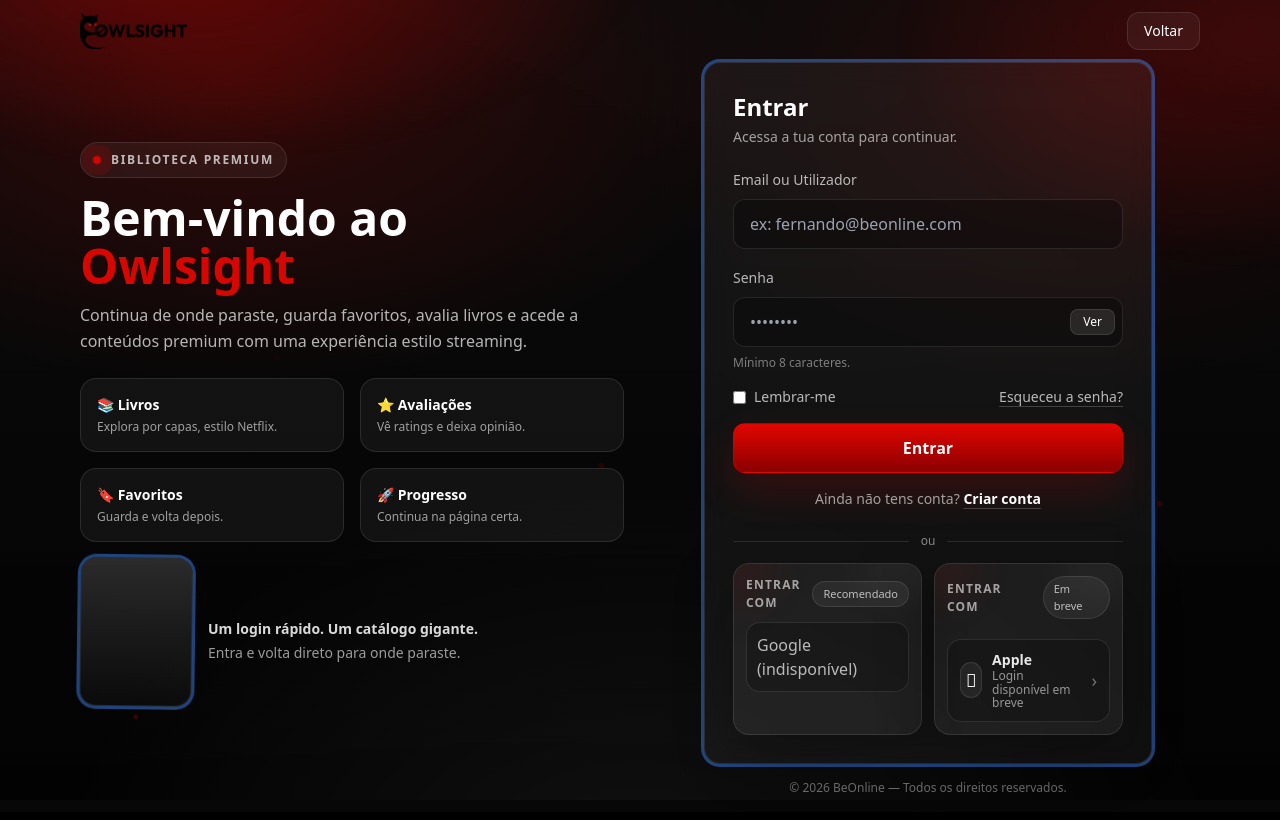
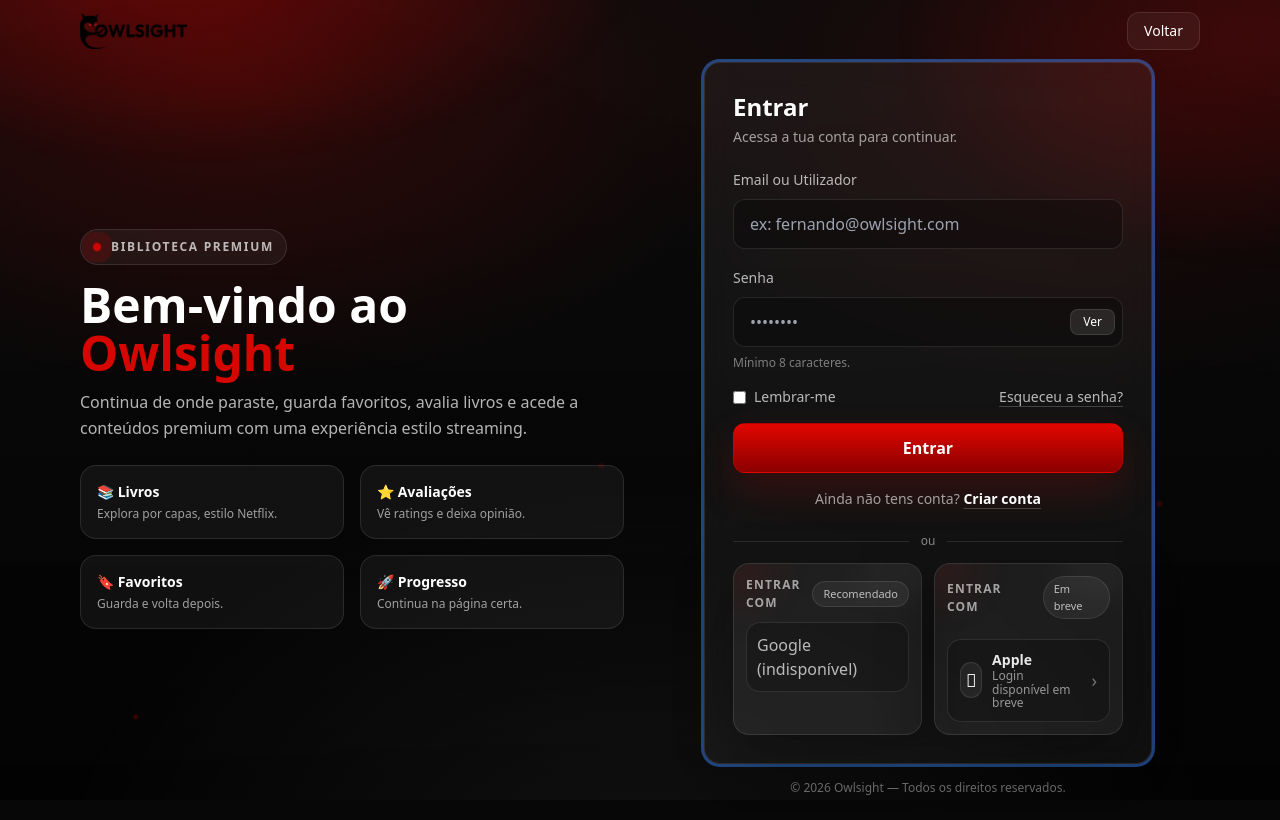
Before and after one commit to fernandomacombo/owlsight, a Django app: page /login/ in a window 1280 px wide. Run offline with Django 5.2, Linux system fonts and the light colour scheme; some libraries are stand-ins or nearby versions.

Commit message:
atualizar

```diff
--- a/frontend/templates/frontend/login.html
+++ b/frontend/templates/frontend/login.html
@@ -29,7 +29,10 @@
       margin:0;
       background: var(--bg);
       color: var(--text);
-      overflow: hidden;
+
+      /* ✅ deixa a página respirar em telas pequenas/teclado mobile */
+      overflow-x: hidden;
+      overflow-y: auto;
     }
 
     /* Cinematic background layers */
@@ -146,13 +149,6 @@
       50%{ transform: scale(1.1); box-shadow: 0 0 0 12px rgba(225,6,0,.16); }
     }
 
-    /* Floating cover */
-    .floaty{ animation: floaty 4.8s ease-in-out infinite; }
-    @keyframes floaty{
-      0%,100%{ transform: rotate(1.5deg) translateY(0px); }
-      50%{ transform: rotate(.6deg) translateY(-10px); }
-    }
-
     /* Inputs focus */
     .inpt:focus{
       outline:none;
@@ -169,10 +165,10 @@
     .btn-red:hover{ filter: brightness(1.08); }
 
     /* Mobile safe height */
-    .screen{ height: 100svh; }
+    .screen{ min-height: 100svh; }
 
     /* =========================
-       SOCIAL (Premium) - FIXED
+       SOCIAL (Premium)
     ========================= */
     .social-grid{
       display:grid;
@@ -180,7 +176,6 @@
       gap: 12px;
       margin-top: 14px;
     }
-
     .social-card{
       position: relative;
       border-radius: 16px;
@@ -192,7 +187,6 @@
       overflow:hidden;
       transition: transform .14s ease, border-color .14s ease, background .14s ease, filter .14s ease;
     }
-
     .social-card::before{
       content:"";
       position:absolute;
@@ -205,15 +199,10 @@
       pointer-events:none;
       transform: translateZ(0);
     }
-
     .social-card:hover{
       transform: translateY(-1px);
       background: rgba(255,255,255,.07);
       border-color: rgba(225,6,0,.22);
-    }
-    .social-card:active{
-      transform: translateY(0) scale(.99);
-      filter: brightness(1.02);
     }
 
     .social-top{
@@ -225,7 +214,6 @@
       gap:10px;
       margin-bottom: 10px;
     }
-
     .social-label{
       font-size: 12px;
       color: rgba(255,255,255,.60);
@@ -233,7 +221,6 @@
       letter-spacing: .10em;
       text-transform: uppercase;
     }
-
     .social-pill{
       font-size: 11px;
       padding: 4px 10px;
@@ -243,8 +230,7 @@
       color: rgba(255,255,255,.70);
     }
 
-    /* IMPORTANT: Google button lives in an iframe.
-       So we style the stage (shell), not the inside. */
+    /* Google button stage (iframe inside) */
     .google-shell{
       position: relative;
       z-index: 1;
@@ -258,14 +244,12 @@
       justify-content:center;
       min-height: 52px;
     }
-
     .google-shell > div{
       width: 100% !important;
       display:flex !important;
       align-items:center !important;
       justify-content:center !important;
     }
-
     .google-shell iframe{
       width: 100% !important;
       max-width: 100% !important;
@@ -284,7 +268,6 @@
       padding: 0;
       outline: none;
     }
-
     .apple-main{
       position: relative;
       z-index: 1;
@@ -298,50 +281,24 @@
       border: 1px solid rgba(255,255,255,.10);
       min-height: 52px;
     }
-
-    .apple-left{
-      display:flex;
-      align-items:center;
-      gap: 10px;
-    }
-
+    .apple-left{ display:flex; align-items:center; gap: 10px; }
     .apple-icon{
       width: 36px; height: 36px;
       border-radius: 12px;
-      display:flex;
-      align-items:center;
-      justify-content:center;
+      display:flex; align-items:center; justify-content:center;
       background: rgba(255,255,255,.06);
       border: 1px solid rgba(255,255,255,.10);
       font-size: 18px;
     }
-
-    .apple-title{
-      font-weight: 900;
-      color: rgba(255,255,255,.90);
-      font-size: 14px;
-      line-height: 1.1;
-    }
-
-    .apple-sub{
-      margin-top: 2px;
-      color: rgba(255,255,255,.55);
-      font-size: 12px;
-      line-height: 1.1;
-    }
-
-    .apple-arrow{
-      color: rgba(255,255,255,.40);
-      font-size: 18px;
-    }
+    .apple-title{ font-weight: 900; color: rgba(255,255,255,.90); font-size: 14px; line-height: 1.1; }
+    .apple-sub{ margin-top: 2px; color: rgba(255,255,255,.55); font-size: 12px; line-height: 1.1; }
+    .apple-arrow{ color: rgba(255,255,255,.40); font-size: 18px; }
 
     @media (max-width: 520px){
       .social-grid{ grid-template-columns: 1fr; }
     }
 
-    .enter{
-      animation: enter .45s ease-out both;
-    }
+    .enter{ animation: enter .45s ease-out both; }
     @keyframes enter{
       from{ opacity: 0; transform: translateY(8px); }
       to{ opacity: 1; transform: translateY(0); }
@@ -364,7 +321,7 @@
     <!-- Top bar -->
     <header class="max-w-6xl mx-auto w-full px-4 py-3 flex items-center justify-between">
       <a href="/" class="flex items-center gap-3">
-        <img src="{% static 'frontend/images/logo.png' %}" alt="BeOnline" class="h-9 object-contain">
+        <img src="{% static 'frontend/images/logo.png' %}" alt="Owlsight" class="h-9 object-contain">
       </a>
 
       <a href="/"
@@ -374,7 +331,7 @@
     </header>
 
     <!-- Content -->
-    <main class="max-w-6xl mx-auto w-full px-4 pb-4 grid lg:grid-cols-2 gap-8 items-center">
+    <main class="max-w-6xl mx-auto w-full px-4 pb-6 grid lg:grid-cols-2 gap-8 items-center">
 
       <!-- Left -->
       <section class="order-2 lg:order-1">
@@ -409,16 +366,6 @@
             <div class="text-xs text-white/60 mt-1">Continua na página certa.</div>
           </div>
         </div>
-
-        <div class="mt-6 hidden lg:flex items-center gap-4">
-          <div class="w-28 aspect-[3/4] rounded-2xl overflow-hidden border border-white/10 bg-white/5 ring floaty">
-            <div class="w-full h-full bg-gradient-to-b from-white/10 to-black/40"></div>
-          </div>
-          <div class="text-sm text-white/60 max-w-sm">
-            <div class="font-semibold text-white/85">Um login rápido. Um catálogo gigante.</div>
-            <div class="mt-1">Entra e volta direto para onde paraste.</div>
-          </div>
-        </div>
       </section>
 
       <!-- Right -->
@@ -441,7 +388,7 @@
                      autocomplete="username"
                      required
                      class="inpt mt-2 w-full px-4 py-3 rounded-xl bg-black/30 border border-white/10 focus:ring-2 focus:ring-red-500/40"
-                     placeholder="ex: fernando@beonline.com" />
+                     placeholder="ex: fernando@owlsight.com" />
             </div>
 
             <div>
@@ -496,7 +443,7 @@
             <div class="h-px bg-white/10 flex-1"></div>
           </div>
 
-          <!-- Social (Premium - FIXED) -->
+          <!-- Social -->
           <div class="social-grid enter">
             <!-- Google -->
             <div class="social-card">
@@ -533,7 +480,7 @@
         </div>
 
         <p class="text-center text-xs text-white/40 mt-4">
-          © {% now "Y" %} BeOnline — Todos os direitos reservados.
+          © {% now "Y" %} Owlsight — Todos os direitos reservados.
         </p>
       </section>
     </main>
@@ -607,9 +554,16 @@
       if (res.ok) CSRF_READY = true;
     }
 
+    /* ✅ Confirma que a sessão realmente ficou ativa */
+    async function assertLoggedIn(){
+      const r = await apiFetch("/api/auth/me/");
+      if (!r.ok) return null;
+      return r.json();
+    }
+
     /* ========= Remember me (cliente) ========= */
     (function initRemember(){
-      const saved = localStorage.getItem("beonline_remember_username");
+      const saved = localStorage.getItem("owlsight_remember_username");
       if (saved) {
         document.getElementById("username").value = saved;
         const chk = document.getElementById("rememberChk");
@@ -619,8 +573,8 @@
 
     function applyRemember(username){
       const remember = document.getElementById("rememberChk").checked;
-      if (remember) localStorage.setItem("beonline_remember_username", username);
-      else localStorage.removeItem("beonline_remember_username");
+      if (remember) localStorage.setItem("owlsight_remember_username", username);
+      else localStorage.removeItem("owlsight_remember_username");
       return remember;
     }
 
@@ -656,7 +610,21 @@
 
         if (!res.ok) {
           setLoading(false);
+
+          if (res.status === 403) {
+            showAlert(data.detail || data.error || "403 (Forbidden). Verifica CSRF/Cookies/SameSite no backend.");
+            return;
+          }
+
           showAlert(data.error || data.detail || "Usuário ou senha inválidos.");
+          return;
+        }
+
+        // ✅ valida sessão antes de redirecionar
+        const me = await assertLoggedIn();
+        if (!me) {
+          setLoading(false);
+          showAlert("Login respondeu OK, mas a sessão não ficou ativa (cookie bloqueado/domínio/SameSite).");
           return;
         }
 
@@ -699,7 +667,6 @@
           use_fedcm_for_prompt: false,
         });
 
-        // width based on the shell box (after layout)
         const w = holder.getBoundingClientRect().width || 260;
 
         google.accounts.id.renderButton(holder, {
@@ -736,6 +703,13 @@
           return;
         }
 
+        const me = await assertLoggedIn();
+        if (!me) {
+          setLoading(false);
+          showAlert("Google OK, mas a sessão não ficou ativa (cookie bloqueado/domínio/SameSite).");
+          return;
+        }
+
         showAlert("Login Google efetuado com sucesso!", "success");
 
         const params = new URLSearchParams(window.location.search);
@@ -751,7 +725,6 @@
     window.addEventListener("load", () => {
       initGoogleLoginSafe();
 
-      // re-render if resized (helps when fonts/viewport change)
       window.addEventListener("resize", () => {
         const holder = document.getElementById("googleBtn");
         if (!holder) return;
```
